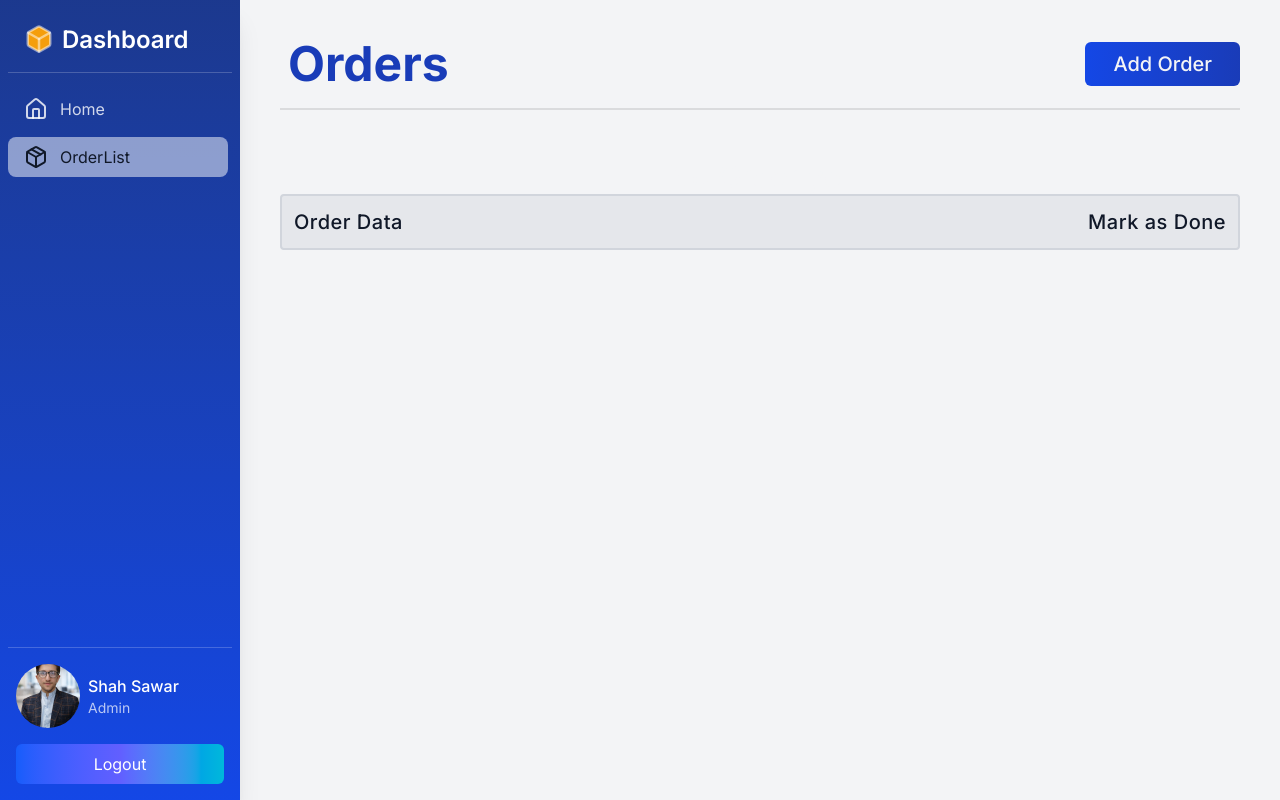
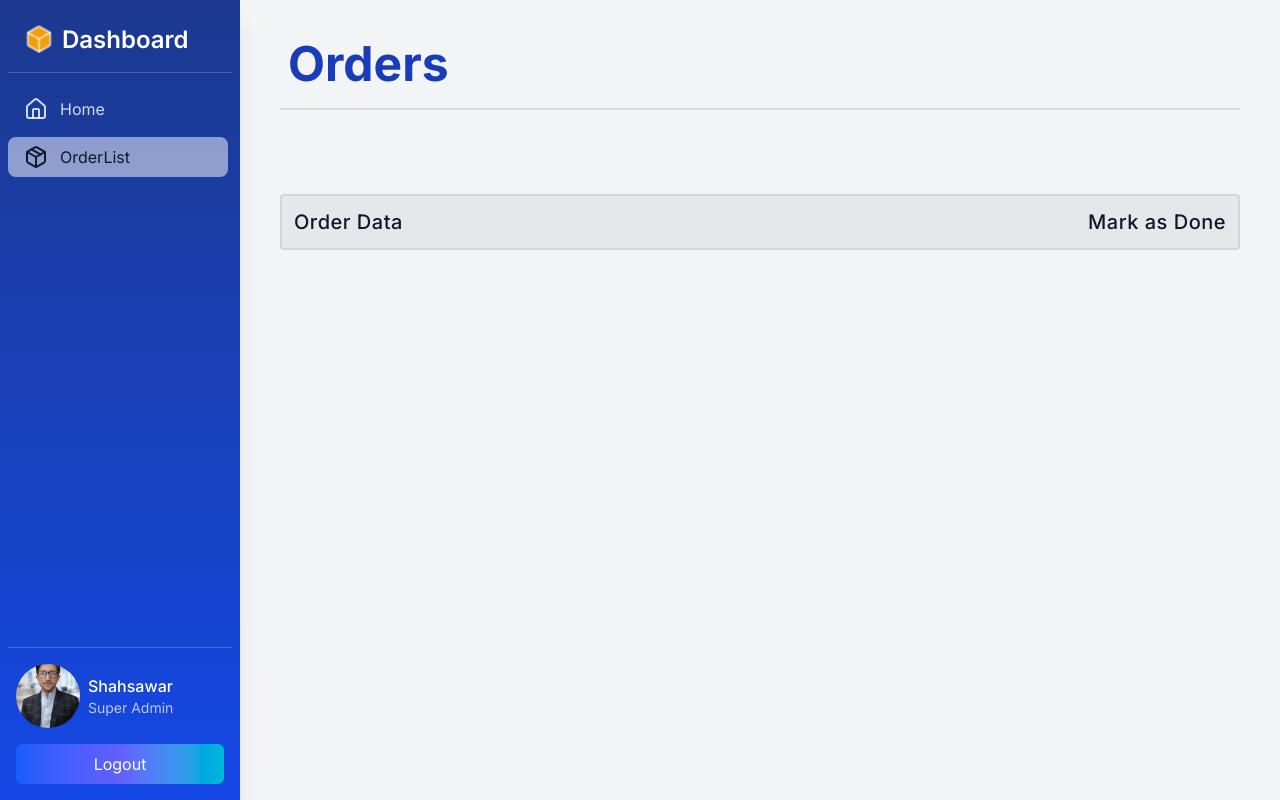
Before and after one commit to sskhan999999999999-spec/Dashboard, a Next.js app: page /Dashboard/Orderlist in a window 1280 px wide. Built offline with nearby package versions, Linux system fonts and the light colour scheme.

Commit message:
work in user section

```diff
--- a/src/app/Dashboard/Home/page.jsx
+++ b/src/app/Dashboard/Home/page.jsx
@@ -46,9 +46,10 @@ function Page() {
     <div>
       <div className='flex justify-between items-center gap-3'>
         <h1 className='text-blue-900 text-4xl font-semibold border-b-2 border-b-black/10 pt-1 py-8 w-full'>
-          Welcome back, {name}{" "}
+          Welcome back, {name}{" "} !
         </h1>
-        <div className='flex gap-4'>
+        {user?.email === "super@gmail.com" && (
+            <div className='flex gap-4'>
           <div
             className='relative overflow-hidden
               bg-linear-to-br from-blue-900 via-blue-700 to-cyan-500
@@ -86,12 +87,14 @@ function Page() {
             </span>
           </div>
         </div>
+        )}
+
       </div>
       <div className='flex gap-10 items-center'>
         {/* Admin view */}
         {user?.email === "super@gmail.com" && (
           <div className=' mt-10 text-blue-900'>
-            <div className='flex flex-col text-2xl p-4  px-6 h-140 overflow-auto bg-white/90 w-3xl rounded-2xl hide-scrollbar shadow-xl'>
+            <div className='flex flex-col text-2xl p-4 px-6 h-140 overflow-auto bg-white/90 w-3xl rounded-2xl hide-scrollbar shadow-xl'>
               {users.map((u, index) => (
                 <div
                   key={index}
@@ -103,30 +106,19 @@ function Page() {
                 </div>
               ))}
             </div>
-
-            <style jsx>{`
-              /* Scrollbar hide karne ke liye */
-              .hide-scrollbar {
-                scrollbar-width: none;
-                -ms-overflow-style: none;
-              }
-              .hide-scrollbar::-webkit-scrollbar {
-                display: none;
-              }
-            `}</style>
           </div>
         )}
 
         {/* Employee view */}
         {user?.email !== "super@gmail.com" && (
           <div className='flex justify-between mt-10'>
-            <div className='flex flex-col text-2xl p-4 h-full min-h-140 overflow-y-auto bg-gray-300 w-full min-w-3xl rounded-xl'>
+            <div className='flex flex-col text-2xl p-4 h-full min-h-140 overflow-y-auto bg-gray-300 w-full min-w-7xl px-10 rounded-xl'>
               {orderList
                 // .filter((o) => o.assignedTo === user?.name)
                 .map((order, idx) => (
                   <div
                     key={idx}
-                    className='flex justify-between items-center mt-2'
+                    className='flex justify-between items-center mt-4 border-b-2 border-b-blue-900/10 bg-gray-200 p-2 rounded-xl hover:scale-105 duration-300 border border-gray-300 shadow-xl'
                   >
                     <p className='text-2xl '>{order.text}</p>
                     <p className='text-lg  '>
@@ -140,9 +132,11 @@ function Page() {
           </div>
         )}
 
+        {user?.email === "super@gmail.com" && (
         <div className='bg-white shadow-xl w-full  flex justify-center rounded-xl max-w-md   p-2  text-slate-800  min-h-140 h-full mt-10 '>
           <DonutChart users={users} />
         </div>
+        )}
       </div>
     </div>
   );
--- a/src/app/Dashboard/Orderlist/page.jsx
+++ b/src/app/Dashboard/Orderlist/page.jsx
@@ -1,12 +1,14 @@
 "use client";
 import Toggle from "@/app/components/Toggle";
 import { useOrderStore } from "@/app/store/store";
+import UserStore from "@/app/store/Userstore";
 import { useRouter } from "next/navigation";
 import React from "react";
 
 function Orderlist() {
   const orderList = useOrderStore((s) => s.orderList);
   const removeOrder = useOrderStore((s) => s.removeOrder);
+  const user = UserStore((s) => s.user);
   const router = useRouter();
 
   return (
@@ -15,9 +17,11 @@ function Orderlist() {
         <h1 className=' text-blue-800 p-2 font-bold text-5xl'>
           Orders
         </h1>
-        <button
-          onClick={() => router.replace("/Dashboard/Createorder")}
-          className="bg-linear-to-r from-blue-700 py-2 text-xl px-7 text-gray-100 rounded-md cursor-pointer to-blue-800 hover:bg-linear-to-r hover:from-blue-800 hover:to-blue-900 font-medium"> Add Order</button>
+        {user?.email === "super@gmail.com" && (
+          <button
+            onClick={() => router.replace("/Dashboard/Createorder")}
+            className="bg-linear-to-r from-blue-600 via-indigo-500 to-cyan-500 py-2 text-xl px-7 text-gray-100 rounded-md cursor-pointer  font-medium"> Add Order</button>
+        )}
       </div>
 
       <div className='flex justify-center pt-7'>
--- a/src/app/components/Sidebar.jsx
+++ b/src/app/components/Sidebar.jsx
@@ -97,8 +97,8 @@ function SideBar() {
           />
 
           <div className="">
-            <p className="font-medium">Shah Sawar</p>
-            <p className="text-sm text-white/70">Admin</p>
+            <p className="font-medium">Shahsawar</p>
+            <p className="text-sm text-white/70">Super Admin</p>
           </div>
         </div>
 
```
Also changed, not shown: src/app/auth/Login/page.jsx (+17 -17 lines).
